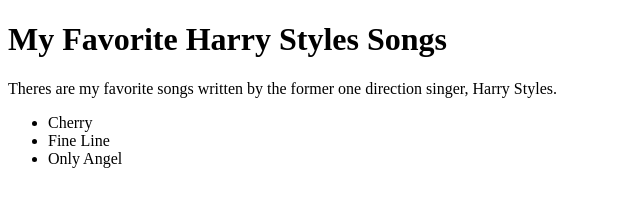
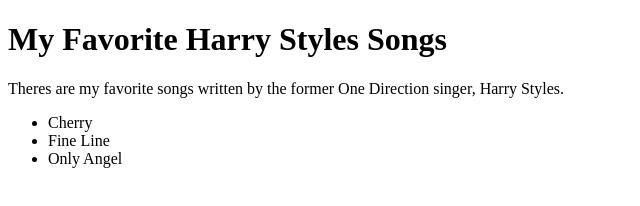
Before and after one commit to rileyk22/Harry-Styles-Discography, a plain HTML site: page index.html in a window 1280 px wide. Shown: the full height of the page, 0-640 px from the left. Drawn offline with Linux system fonts and the light colour scheme.

Commit message:
Update index.html

```diff
--- a/index.html
+++ b/index.html
@@ -5,7 +5,7 @@
 <head>
 <body>
 <h1>My Favorite Harry Styles Songs</h1>
-<p>Theres are my favorite songs written by the former one direction singer, Harry Styles. </p>
+<p>Theres are my favorite songs written by the former One Direction singer, Harry Styles. </p>
 <ul>
 	<li>Cherry</li>
 	<li>Fine Line</li>
```
